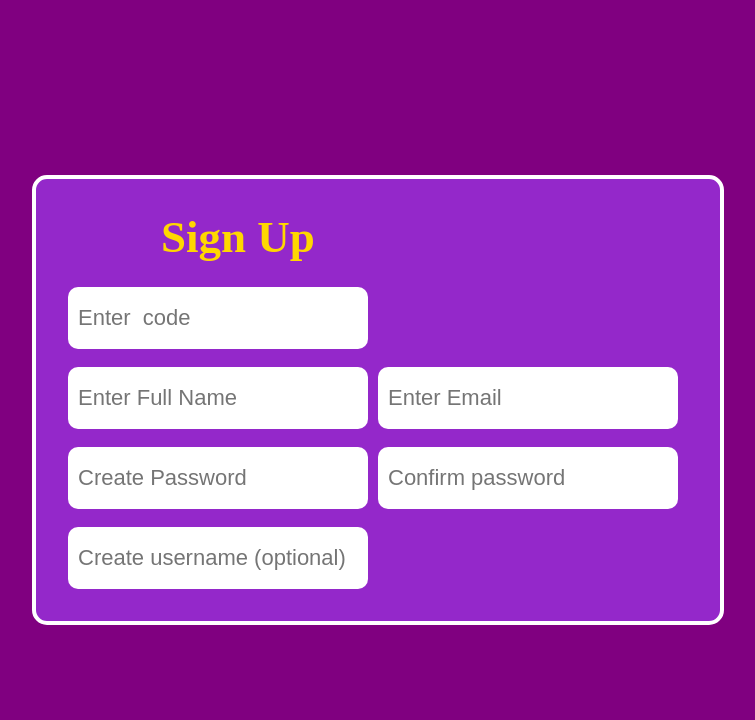
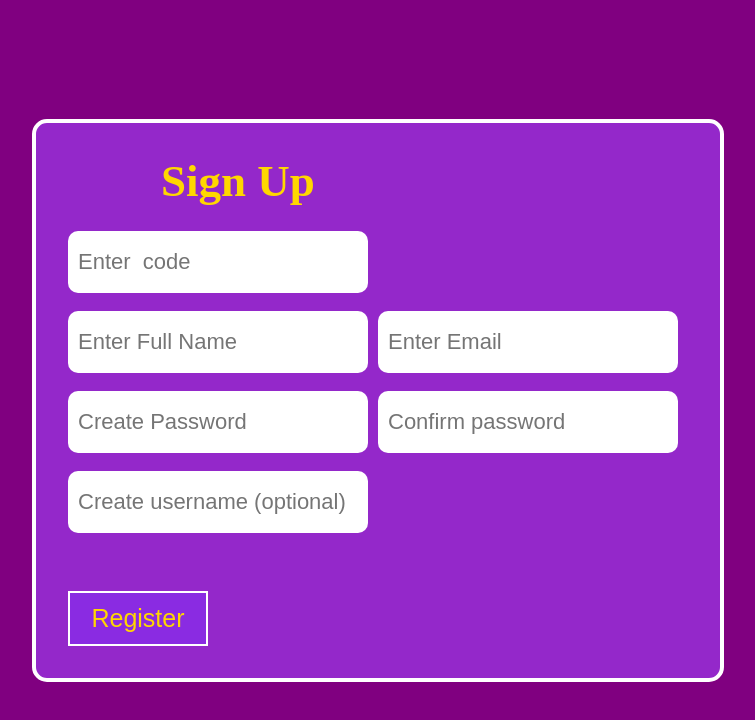
Before and after one commit to Serrin-Sage/bgl_immortals, a React (Vite) app: page /signup in a window 1280 px wide. Shown: the top 720 px of the page, without its empty margins (262-1017 px from the left). Built offline with nearby package versions, Linux system fonts and the light colour scheme.

Commit message:
Instructors can now register a new account, unique codes not working fully yet. users can be assigned the same code at the moment

```diff
--- /dev/null
+++ b/src/components/instructor_view/InstructorDetails.jsx
@@ -0,0 +1,13 @@
+import { useSelector } from "react-redux"
+
+const InstructorDetails = () => {
+
+  const currentUser = useSelector((state) => state.user.value)
+  return (
+    <div>
+        {currentUser.name}
+    </div>
+  )
+}
+
+export default InstructorDetails
--- a/src/components/instructor_view/InstructorPage.jsx
+++ b/src/components/instructor_view/InstructorPage.jsx
@@ -7,6 +7,7 @@ import Cookies from 'js-cookie'
 import { useState, useEffect} from "react"
 import StudentList from "./StudentList"
 import Merits from "../main/Merits"
+import InstructorDetails from "./InstructorDetails"
 
 const InstructorPage = () => {
   const currentUser = useSelector((state) => state.user.value)
@@ -47,7 +48,6 @@ const InstructorPage = () => {
 
   const selectContent = (clickedCategory) => {
     setShowContent(clickedCategory)
-    // setSelectedCategory(clickedCategory)
   }
 
   return (
@@ -72,7 +72,7 @@ const InstructorPage = () => {
           {showContent === "Student List" ? <StudentList studentList={studentList}/> : null}
           {showContent === "Levels" ? <div>LEVELS</div> : null}
           {showContent === "Merits" ? <Merits /> : null}
-          {showContent === "Details" ? <div>DETAILS</div>: null}
+          {showContent === "Details" ? <InstructorDetails />: null}
         </div>
         </div>
 
--- a/src/components/signinup/SignIn.jsx
+++ b/src/components/signinup/SignIn.jsx
@@ -36,7 +36,6 @@ const SignIn = () => {
     }
     else {
       setShowError(true)
-      console.log(res.error)
     }
   }
   return (
--- a/src/components/signinup/SignUp.jsx
+++ b/src/components/signinup/SignUp.jsx
@@ -1,17 +1,55 @@
-import { useSelector } from "react-redux"
+import { useSelector, useDispatch } from "react-redux"
+import { useState } from "react"
+import { useNavigate } from "react-router-dom"
+import { loginStatus } from "../../features/loginStatus"
+import { login } from "../../features/user"
+import Cookies from 'js-cookie'
 
 const SignUp = () => {
+  const navigate = useNavigate()
+  const dispatch = useDispatch()
   const whichUser = useSelector((state) => state.usertype.value)
   let postFocus = whichUser.usertype === "instructor" ? "instructors" : "users"
+  let userCode = whichUser.usertype === "instructor" ? "instructor_code" : "parent_code"
+  const [showError, setShowError] = useState(false)
+  const [errorMessage, setErrorMessage] = useState("")
+
   const createUser = async (e) => {
     e.preventDefault()
-    let req = await fetch(`http://localhost:3000/${postFocus}`)
+    if (e.target.password.value !== e.target.confirm_password.value) {
+      setShowError(true)
+      setErrorMessage("Password don't match")
+      return
+    }
+    let req = await fetch(`http://localhost:3000/${postFocus}`, {
+      method: "POST",
+      headers: {
+        "Content-Type" : "application/json"
+      },
+      body: JSON.stringify({
+        [userCode]: e.target.code.value,
+        name: e.target.name.value,
+        email: e.target.email.value,
+        password: e.target.password.value,
+        username: e.target.username.value
+      })
+    })
+    let res = await req.json()
+    if (req.ok) {
+      Cookies.set('token', res.token)
+      dispatch(loginStatus({ loggedIn: true }))
+      dispatch(login(res))
+      navigate(`/${whichUser.usertype}_page`)
+    } else {
+      setShowError(true)
+      setErrorMessage(res.error)
+    }
   }
   return (
     <div className="signinup-page-container">
       <div className="signinup-content">
         <h1>Sign Up</h1>
-        <form onSubmit={createUser}>
+        <form onSubmit={createUser} onFocus={() => setShowError(false)}>
           <input type="text" name="code" placeholder={`Enter ${whichUser.usertype} code`} className="user-input"  />
           <br />
           <br />
@@ -28,11 +66,15 @@ const SignUp = () => {
           <br/>
           <br/>
           <input type="password" name="password" placeholder="Create Password" className="user-input" />
-          <input type="password" name="confirm-password" placeholder="Confirm password" className="user-input" />
+          <input type="password" name="confirm_password" placeholder="Confirm password" className="user-input" />
           <br/>
           <br/>
           <input type="text" name="username" placeholder="Create username (optional)" className="user-input" />
-
+          <br/>
+          <br/>
+          <p className="error-message">{showError ? errorMessage : ""}</p>
+          <br/>
+          <input type="submit" value="Register" className="signinup-btn" />
         </form>
       </div>
     </div>
--- a/src/stylesheets/signinuppage.css
+++ b/src/stylesheets/signinuppage.css
@@ -74,9 +74,9 @@
 
 .error-message {
     margin: 0;
-    color: rgb(197, 106, 15);
-    font-size: 18px;
+    color: rgb(245, 245, 6);
+    font-size: 20px;
     font-weight: bold;
     letter-spacing: 2px;
-    min-height: 20px;
+    min-height: 22px;
 }
```
